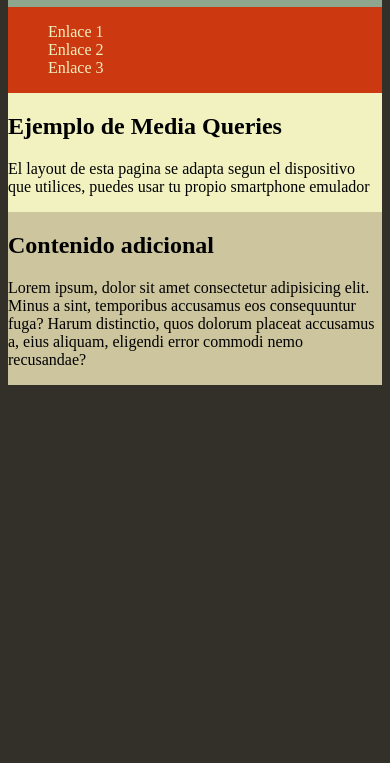
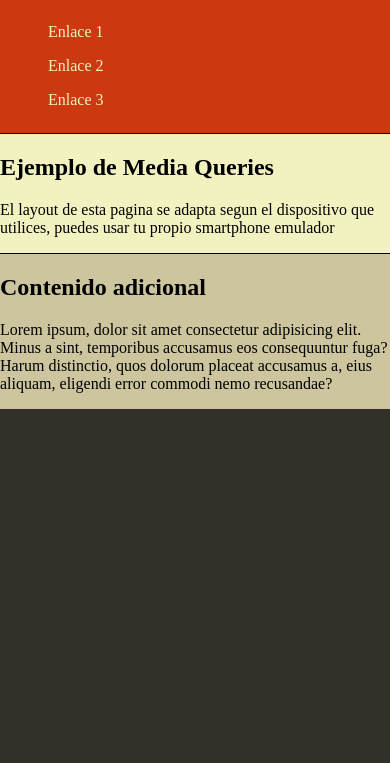
Before and after one commit to MatiasCianci/Tarea-Modulo-2-Unidad-3, a plain HTML site: page index.html in a window 390 px wide. Shown: the part 81-844 px from the top of the page. Drawn offline with Linux system fonts and the light colour scheme.

Commit message:
finalizado

```diff
--- a/estilos.css
+++ b/estilos.css
@@ -44,6 +44,12 @@ aside {
 }
 
 @media screen and (max-width: 800px) {
+
+    body{
+        margin: 0;
+        padding: 0;
+    }
+
     #contenedor{
         display: flex;
         flex-direction: column;
@@ -59,12 +65,17 @@ aside {
     #contenedor section{
         width: 100%;
         margin-left: 0px;
+        border-top:solid black 0.1em
     }
 
     #contenedor aside{
         width: 100%;
+        border-top:solid black 0.1em
     }
-    section {
-        border-color: #000;
+
+    nav ul li a{
+        padding: 0.5em;
+        display: block;
     }
+
 }
```
